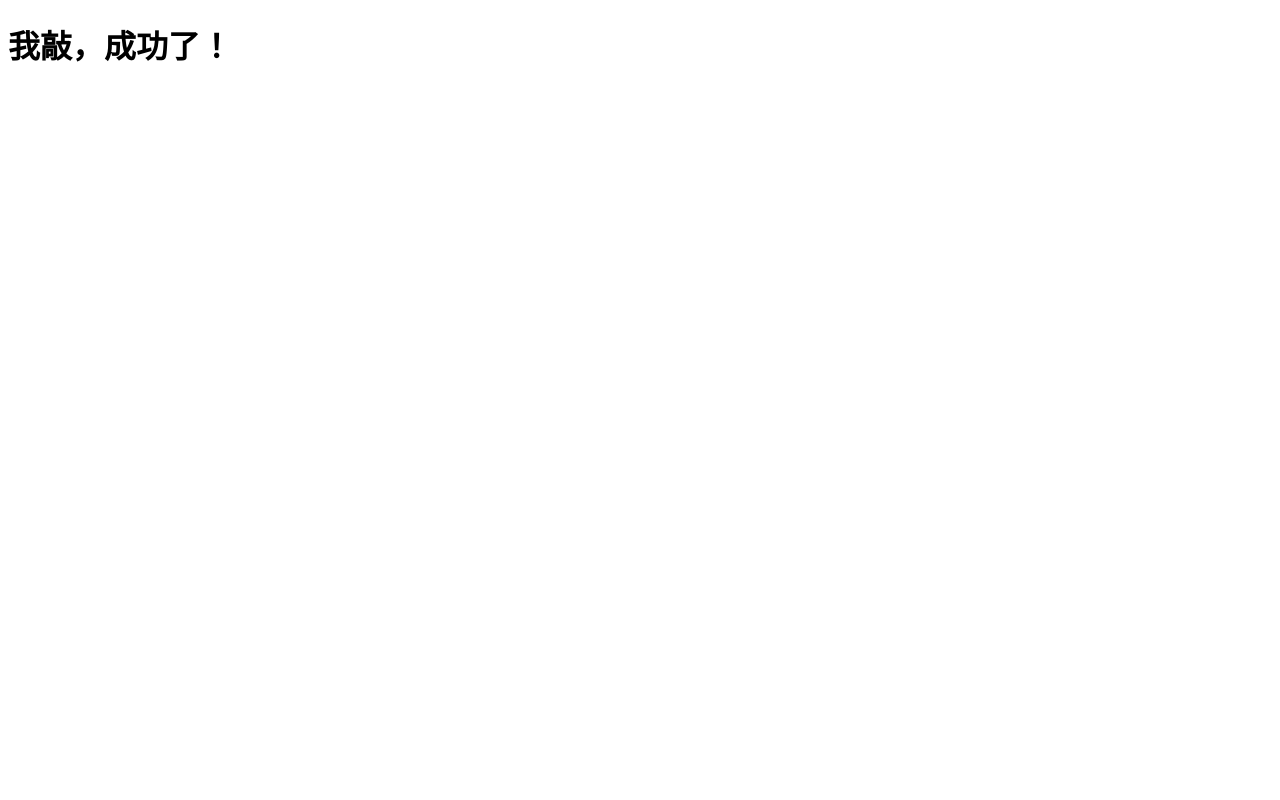
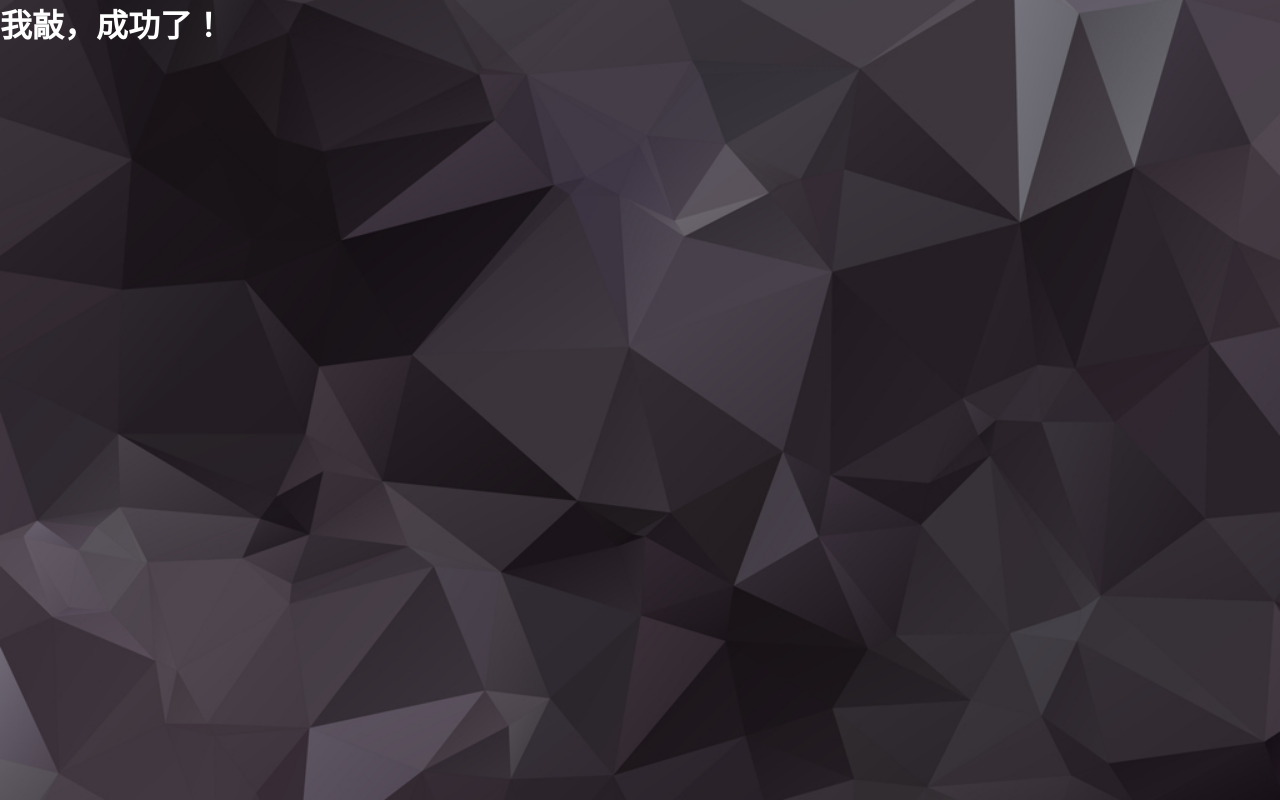
Before and after one commit to webbulingbuling/webbulingbuling.github.io, a plain HTML site: page index.html in a window 1280 px wide. Drawn offline with Linux system fonts and the light colour scheme.

Commit message:
修改背景

```diff
--- a/index.html
+++ b/index.html
@@ -4,9 +4,21 @@
   <meta charset="UTF-8">
   <meta name="viewport" content="width=device-width, initial-scale=1.0">
   <meta http-equiv="X-UA-Compatible" content="ie=edge">
-  <title>Document</title>
+  <title>周德发的个人博客</title>
 </head>
-<body>
+<style>
+*{
+  padding: 0;
+  margin:0;
+  color:#FFF;
+}
+  #body{
+    background-image: url(images/14.jpg);
+    background-repeat: no-repeat;
+    background-size:cover;
+  }
+</style>
+<body id='body'>
     <h1>我敲，成功了！</h1>
 </body>
 </html>
```
Also changed, not shown: images/11.jpg (added), images/12.jpg (added), images/13.jpg (added), images/14.jpg (added), images/15.jpg (added), images/16.jpg (added), images/7.jpg (added), images/8.jpg (added), images/background.gif (added).
